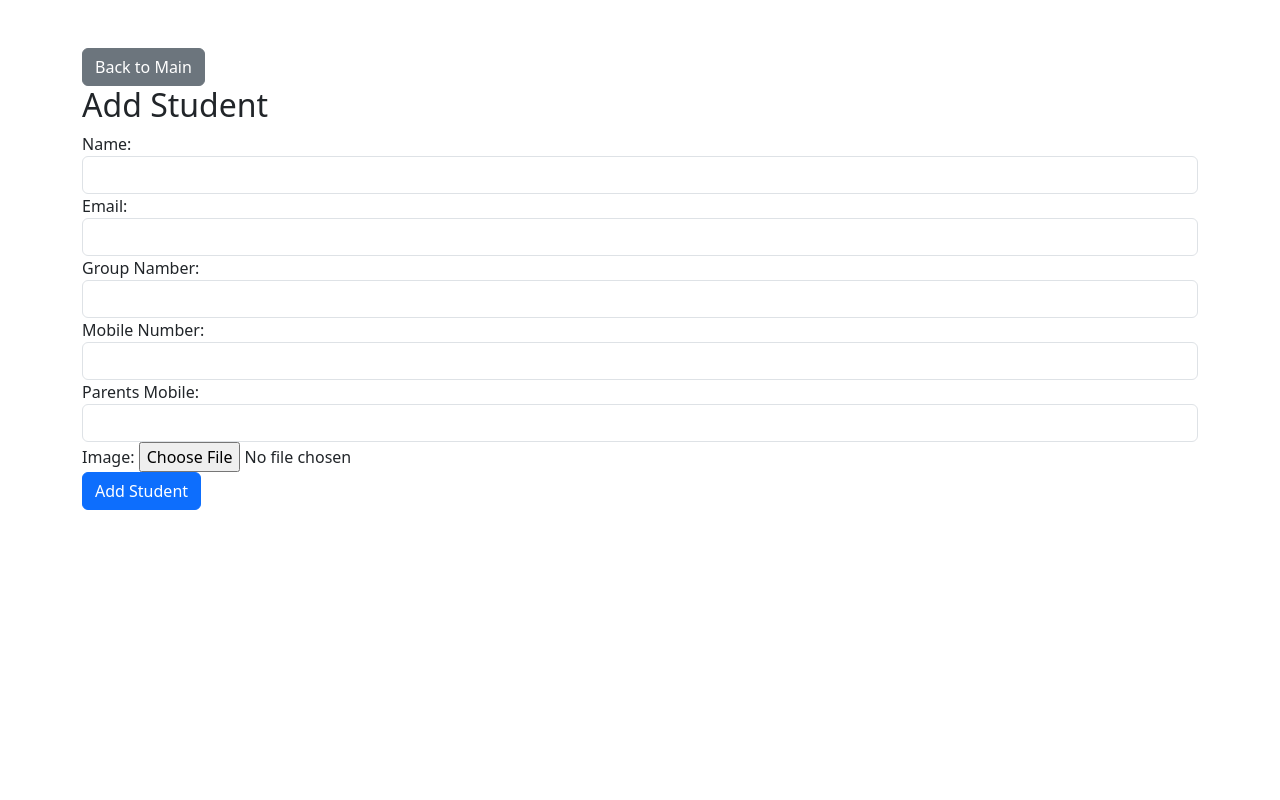
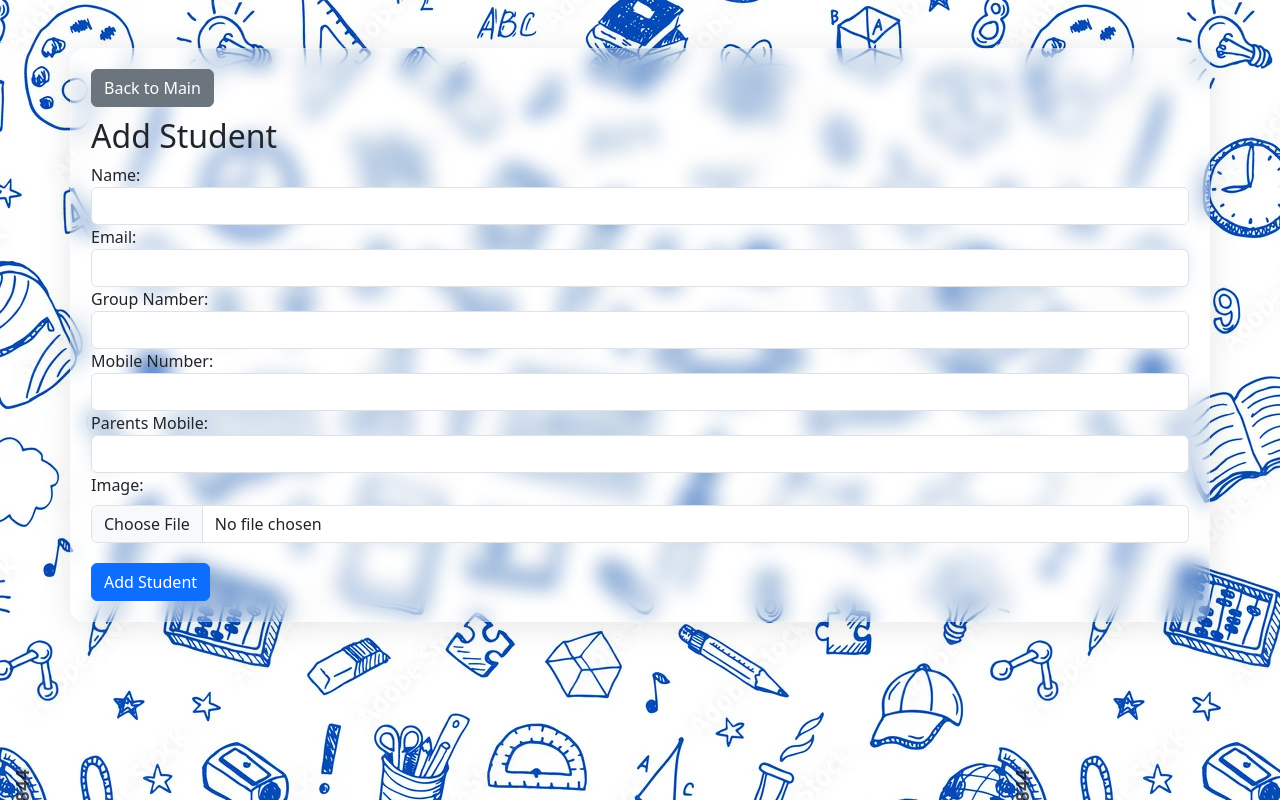
Before and after one commit to airmagicty/web_php_git_topacademy, a PHP site: page /pages/add_student.php in a window 1280 px wide. Run offline with PHP 8.4, Linux system fonts and the light colour scheme.

Commit message:
new update

```diff
--- a/mahfoudh/Create Database.sql
+++ b/mahfoudh/Create Database.sql
@@ -22,6 +22,6 @@ CREATE TABLE marks (
 	id INT AUTO_INCREMENT PRIMARY KEY,
 	student_id INT,
 	subject VARCHAR(100),
-	mark DECIMAL(5,2),
+	mark INT(1),
 	FOREIGN KEY (student_id) REFERENCES students(id) ON DELETE CASCADE
 );
--- a/mahfoudh/index.php
+++ b/mahfoudh/index.php
@@ -16,8 +16,12 @@ require_once './includes/login.php';
 
     <!-- Bootstrap -->
     <link href="https://cdn.jsdelivr.net/npm/bootstrap@5.3.3/dist/css/bootstrap.min.css" rel="stylesheet" integrity="sha384-QWTKZyjpPEjISv5WaRU9OFeRpok6YctnYmDr5pNlyT2bRjXh0JMhjY6hW+ALEwIH" crossorigin="anonymous">
+
+    <!-- Style  -->
+    <link rel="stylesheet" href="./style.css">
 </head>
 <body>
+        <!-- for show error massage  -->
         <?php if (isset($error_message)): ?>
             <div class="alert alert-danger" role="alert">
                 <?php echo $error_message; ?>
@@ -25,7 +29,7 @@ require_once './includes/login.php';
         <?php endif; ?>
     <div class="container d-flex justify-content-center align-items-center vh-100">
 
-        <div class="card p-4 shadow-lg text-primary" style="width: 400px; height: 400px;">
+        <div class="card p-4 shadow-lg text-primary login" style="width: 400px; height: 400px;">
             <h3 class="text-center mb-4">Login</h3>
             <form action="" method="post">
                 <div class="mb-3">
--- a/mahfoudh/pages/add_student.php
+++ b/mahfoudh/pages/add_student.php
@@ -8,9 +8,12 @@
 
     <!-- Bootstrap -->
     <link href="https://cdn.jsdelivr.net/npm/bootstrap@5.3.3/dist/css/bootstrap.min.css" rel="stylesheet" integrity="sha384-QWTKZyjpPEjISv5WaRU9OFeRpok6YctnYmDr5pNlyT2bRjXh0JMhjY6hW+ALEwIH" crossorigin="anonymous">
+
+    <!-- Style  -->
+    <link rel="stylesheet" href="../style.css">
 </head>
 <body>
-    <div class="container mt-5">
+    <div class="container mt-5 add-s-container">
         <a href="./main.php" class="btn btn-secondary">Back to Main</a>
 
         <h2>Add Student</h2>
@@ -36,8 +39,8 @@
                 <input type="text" class="form-control" id="parent_mobile" name="parent_mobile" required>
             </div>
             <div class="form-group">
-                <label for="image">Image:</label>
-                <input type="file" class="form-control-file" id="image" name="image" required>
+                <label for="image" class="form-label">Image:</label>
+                <input type="file" class="form-control" id="image" name="image" >
             </div>
             <button type="submit" class="btn btn-primary">Add Student</button>
         </form>
--- /dev/null
+++ b/mahfoudh/style.css
@@ -0,0 +1,84 @@
+/* for All files  */
+body {
+  background-image: url(./images/background.webp);
+}
+.container {
+  /* background: red; */
+}
+
+/* for login file  */
+.login {
+  background: rgba(255, 255, 255, 0.1);
+  border-radius: 15px;
+  backdrop-filter: blur(10px);
+  box-shadow: 0 4px 30px rgba(0, 0, 0, 0.1);
+  border: 1px solid rgba(255, 255, 255, 0.2);
+}
+
+/* for main file  */
+.main-container {
+  background: rgba(255, 255, 255, 0.1);
+  border-radius: 15px;
+  backdrop-filter: blur(10px);
+  box-shadow: 0 4px 30px rgba(0, 0, 0, 0.1);
+  border: 1px solid rgba(255, 255, 255, 0.2);
+  padding: 10px;
+  color: rgb(10, 10, 69);
+}
+
+/* for add student file  */
+
+.add-s-container {
+  background: rgba(255, 255, 255, 0.1);
+  border-radius: 15px;
+  backdrop-filter: blur(10px);
+  box-shadow: 0 4px 30px rgba(0, 0, 0, 0.1);
+  border: 1px solid rgba(255, 255, 255, 0.2);
+  padding: 20px;
+}
+
+.add-s-container a {
+  margin-bottom: 10px;
+}
+.add-s-container button {
+  margin-top: 20px;
+}
+
+/* for view student file  */
+
+.student-list {
+  background: rgba(255, 255, 255, 0.1);
+  border-radius: 15px;
+  backdrop-filter: blur(10px);
+  box-shadow: 0 4px 30px rgba(0, 0, 0, 0.1);
+  border: 1px solid rgba(255, 255, 255, 0.2);
+  padding: 20px;
+}
+
+.student-close-btn {
+  position: absolute;
+  top: 7px;
+  right: 79px;
+}
+
+/* for view marks file */
+
+.student-marks {
+  background: rgba(255, 255, 255, 0.1);
+  border-radius: 15px;
+  backdrop-filter: blur(10px);
+  box-shadow: 0 4px 30px rgba(0, 0, 0, 0.1);
+  border: 1px solid rgba(255, 255, 255, 0.2);
+  padding: 20px;
+}
+
+/* for edit student file  */
+
+.edit-student {
+  background: rgba(255, 255, 255, 0.1);
+  border-radius: 15px;
+  backdrop-filter: blur(10px);
+  box-shadow: 0 4px 30px rgba(0, 0, 0, 0.1);
+  border: 1px solid rgba(255, 255, 255, 0.2);
+  padding: 20px;
+}
```
Also changed, not shown: mahfoudh/pages/edit_student.php (+8 -5 lines), mahfoudh/pages/main.php (+6 -3 lines), mahfoudh/pages/view_marks.php (+5 -2 lines), mahfoudh/pages/view_students.php (+12 -3 lines), mahfoudh/images/background.webp (added).
